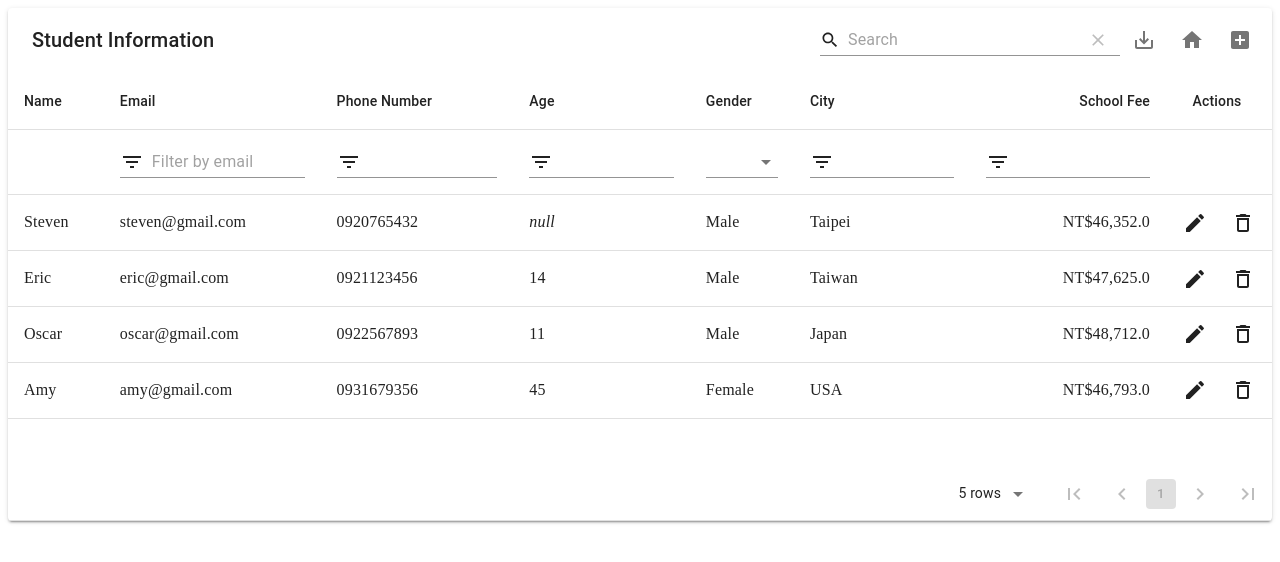
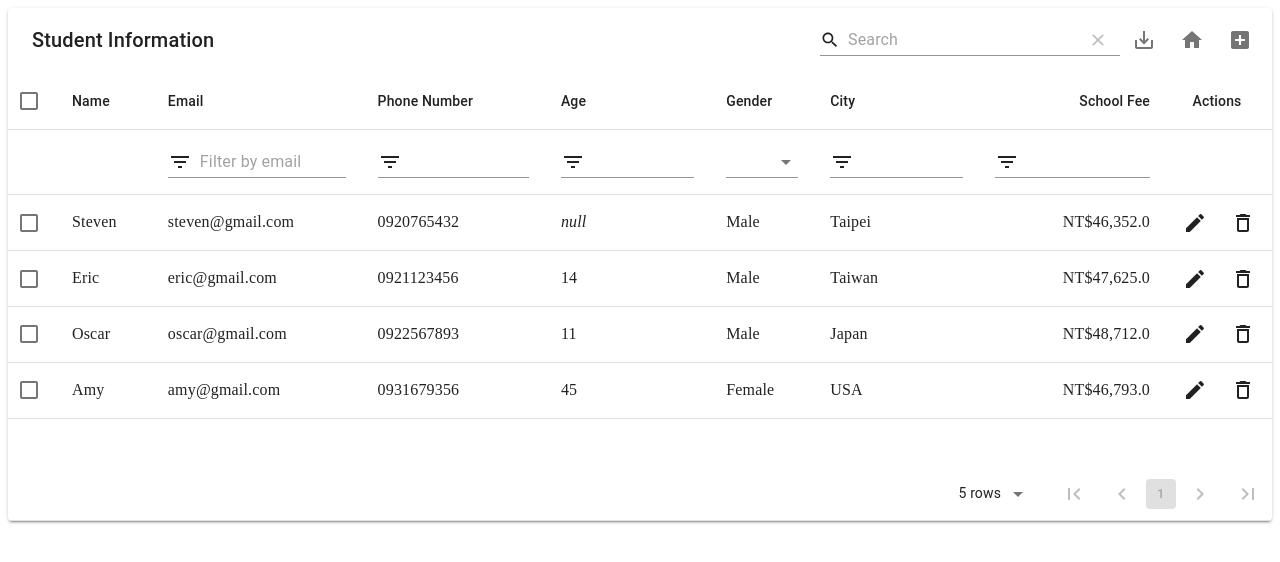
Before and after one commit to pluto123/material_table, a React (Create React App) app: page / in a window 1280 px wide. Shown: the top 562 px of the page. Built offline with nearby package versions, Linux system fonts and the light colour scheme.

Commit message:
enable selection checkbox

```diff
--- a/src/App.js
+++ b/src/App.js
@@ -85,7 +85,8 @@ function App() {
           exportAllData: true,
           exportFileName: "MyTableData",
           addRowPosition: "first", // addRowPosition: [first | last]
-          actionsColumnIndex: -1
+          actionsColumnIndex: -1,
+          selection: true
         }}
         editable={{
           onRowAdd: (newRow)=>new Promise((resolve, reject)=>{
```
